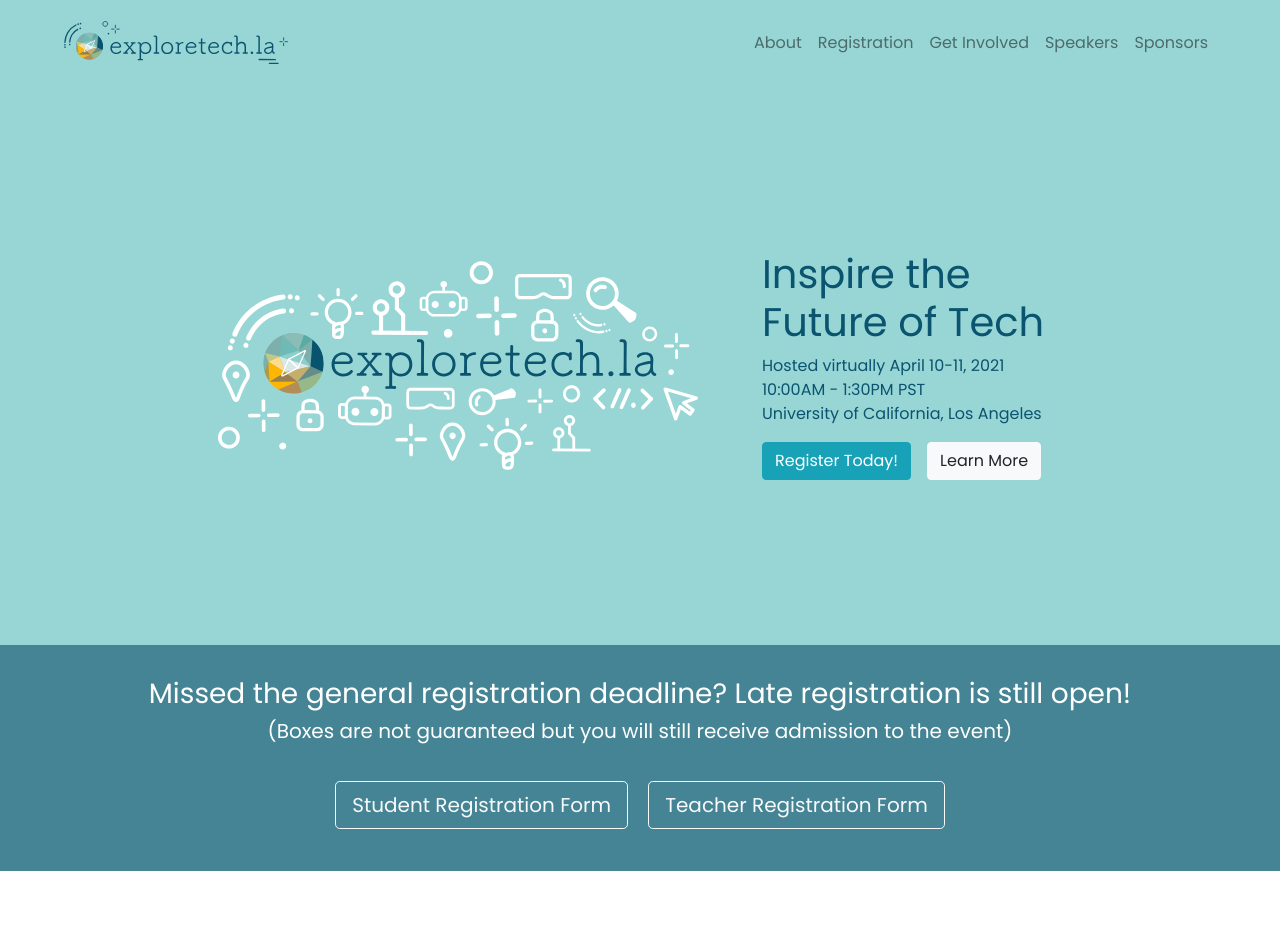
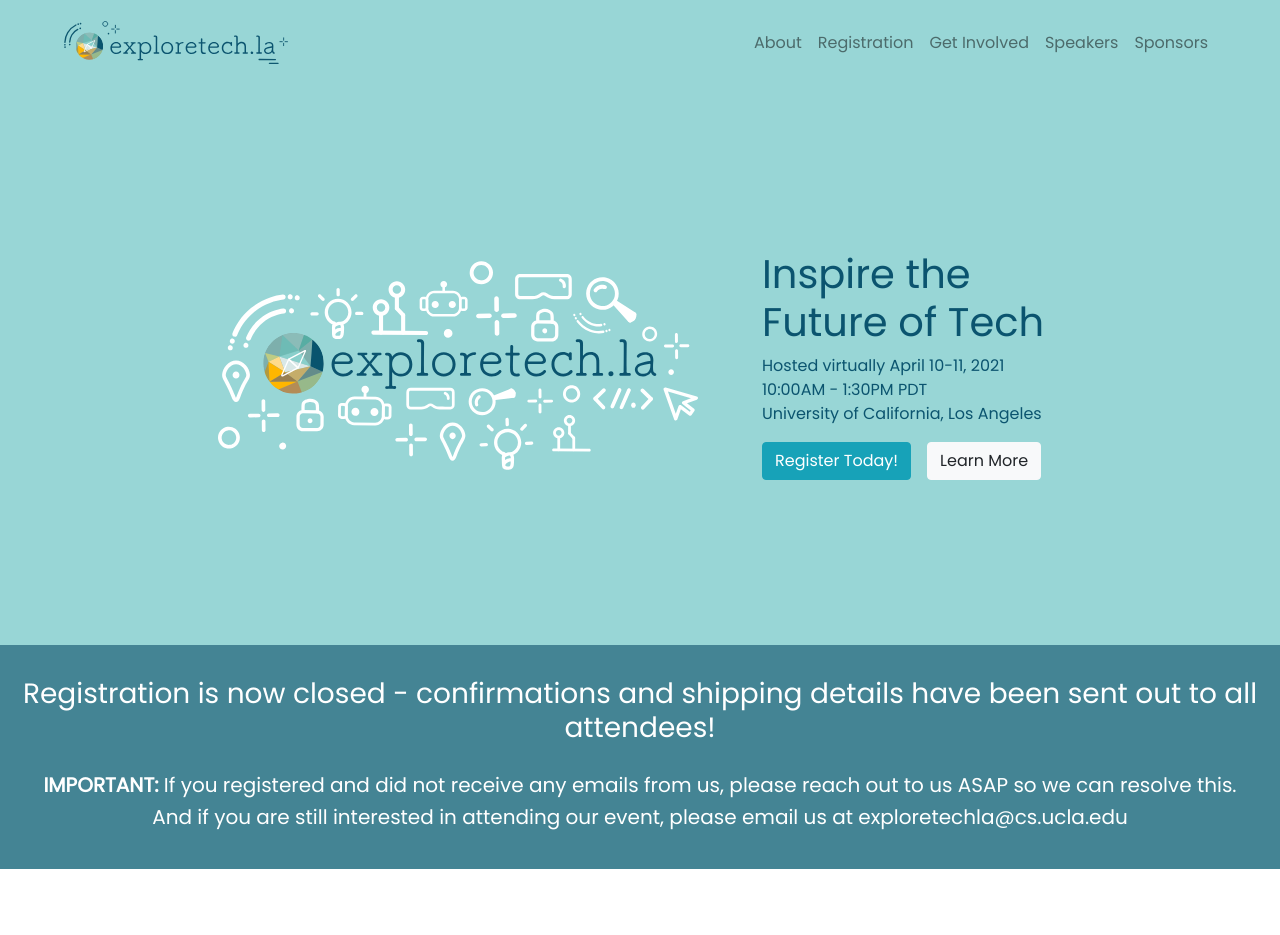
Before and after one commit to exploretech-la/website, a React (Create React App) app: page / in a window 1280 px wide. Shown: the top 935 px of the page. Built offline with nearby package versions, Linux system fonts and the light colour scheme.

Commit message:
Closed registration updates

```diff
--- a/src/components/GetInvolved.jsx
+++ b/src/components/GetInvolved.jsx
@@ -14,7 +14,7 @@ import TEALS_VR from 'static/images/teals-vr.jpg';
 
 const HighSchoolInterestForm = 'https://forms.gle/DAmRPcJiyJmppKnJ7';
 const MailingListSignUp = 'http://eepurl.com/gEFmPX';
-const VolunteerApplicationLink = 'https://tinyurl.com/exploretechla2021volunteer';
+// const VolunteerApplicationLink = 'https://tinyurl.com/exploretechla2021volunteer';
 
 export default class GetInvolved extends Component {
 	render() {
@@ -25,7 +25,7 @@ export default class GetInvolved extends Component {
 						<h3>Get Involved</h3>
 						<div className="pill-divider" />
 					</div>
-					<div className="team-application">
+					{/* <div className="team-application">
 						<p><b>UCLA Students:</b> Our exploretech.la 2021 volunteer application deadline has been <b>EXTENDED</b>! Apply by Friday, March 12th at 11:59 PM PST!</p>
 						<div className="team-application-cta">
 							<ReactGA.OutboundLink to={VolunteerApplicationLink} target="_blank" eventLabel="Volunteer Application">
@@ -33,7 +33,7 @@ export default class GetInvolved extends Component {
 								<MdKeyboardArrowRight className="MdKeyboardArrowRight" />
 							</ReactGA.OutboundLink>
 						</div>
-					</div>
+					</div> */}
 					<CardDeck>
 						<Card className="high-schools">
 							<Card.Img variant="top" src={TEALS_VR} />
--- a/src/components/Hero.jsx
+++ b/src/components/Hero.jsx
@@ -15,7 +15,7 @@ export default class Hero extends Component {
                     <h1 className="h1-title">Inspire the Future&nbsp;of&nbsp;Tech</h1>
                     <h2 className="h2-title">Inspire the Future&nbsp;of&nbsp;Tech</h2>
                     <p>Hosted virtually April 10-11, 2021</p>
-                    <p>10:00AM - 1:30PM PST</p>
+                    <p>10:00AM - 1:30PM PDT</p>
                     <p>University of California, Los Angeles</p>
                     <div className="hero-cta">
                         <Button variant="info" href={`/register`} onClick={this._trackRegisterTodayClick}>
--- a/src/components/Registration/RegistrationAlert.jsx
+++ b/src/components/Registration/RegistrationAlert.jsx
@@ -1,8 +1,9 @@
 import React, { Component } from 'react';
+// import ReactGA from 'react-ga';
 import PropTypes from 'prop-types';
 import classnames from 'classnames';
 
-import Button from 'react-bootstrap/Button';
+// import Button from 'react-bootstrap/Button';
 import GA from 'util/GoogleAnalytics';
 
 export default class RegistrationAlert extends Component {
@@ -25,10 +26,13 @@ export default class RegistrationAlert extends Component {
         return (
             <div className={classNames}>
               <h3>
-                Missed the general registration deadline? Late registration is still open!
+                Registration is now closed - confirmations and shipping details have been sent out to all attendees!
               </h3>
-              <h5>(Boxes are not guaranteed but you will still receive admission to the event)</h5>
-              <div className="buttons">
+              <div className="notes">
+                <h5><b>IMPORTANT:</b> If you registered and did not receive any emails from us, please reach out to us ASAP so we can resolve this.</h5>
+                <h5>And if you are still interested in attending our event, please email us at exploretechla@cs.ucla.edu</h5>
+              </div>
+              {/* <div className="buttons">
                 <div className="button">
                   <Button variant="outline-light" href={`https://forms.gle/oNH7tx4kufoKSAoa9`} size="lg" onClick={this._trackStudentRegistrationFormClick}>
                     Student Registration Form
@@ -39,7 +43,7 @@ export default class RegistrationAlert extends Component {
                     Teacher Registration Form
                   </Button>
                 </div>
-              </div>
+              </div> */}
             </div>
         );
     }
--- a/src/components/Registration/RegistrationAlert.scss
+++ b/src/components/Registration/RegistrationAlert.scss
@@ -27,6 +27,10 @@
     }
   }
 
+  .notes {
+    padding-top: 20px;
+  }
+
 }
 
 @include media-breakpoint-up(md) {
--- a/src/components/Registration/RegistrationTop.jsx
+++ b/src/components/Registration/RegistrationTop.jsx
@@ -35,7 +35,7 @@ export default class RegistrationTop extends Component {
                                 <p>With the ongoing pandemic, our team has decided to move exploretech.la 2021 to a virtual format for the safety of our attendees, partners, and staff members.</p>
                                 <ul className="no-style">
                                     <li><b>Event Dates:</b> April 10-11, 2021</li>
-                                    <li><b>Time:</b> 10:00AM - 1:30PM PST</li>
+                                    <li><b>Time:</b> 10:00AM - 1:30PM PDT</li>
                                     <li><b>Location:</b> Held virtually</li>
                                 </ul>
                                 <p>Our event will include:
@@ -65,9 +65,9 @@ export default class RegistrationTop extends Component {
                                 <p><b>Deadline:</b> February 28, 2021 at 11:59PM PST</p>
                                 <p><b>NOTE:</b> Keep an eye out for a confirmation email from us by early March if you are a general registration applicant!</p>
                                 <div className="section-title">
-                                    <h4 className="title">Late Registration - <Badge variant="info">Ongoing</Badge></h4>
+                                    <h4 className="title">Late Registration - <Badge variant="warning">By Email Only</Badge></h4>
                                 </div>
-                                <p><em>*Late registration is first come first served. Boxes will not be guaranteed.</em></p>
+                                <p><em>*If you are still interested in attending our event, please email us at exploretechla@cs.ucla.edu</em></p>
                             </div>
                         </div>
                     </div>
```
